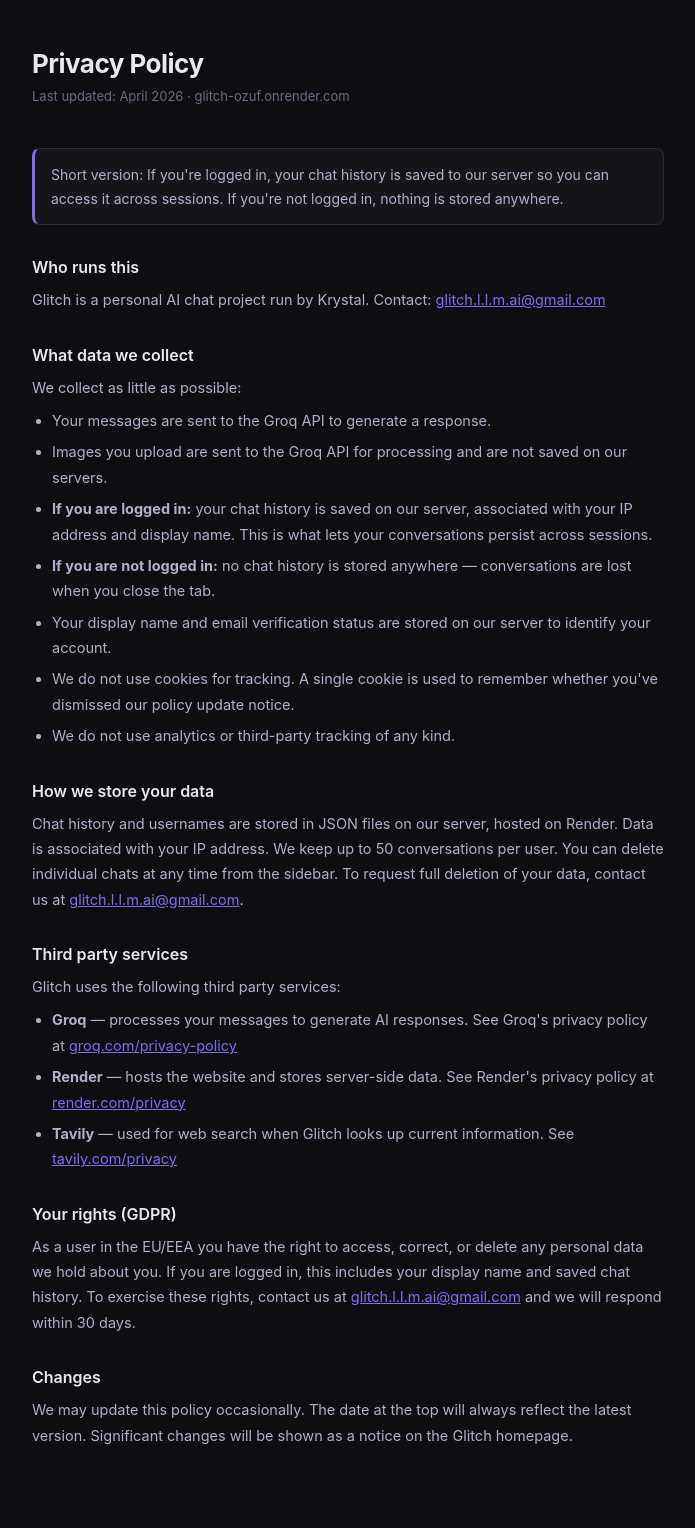
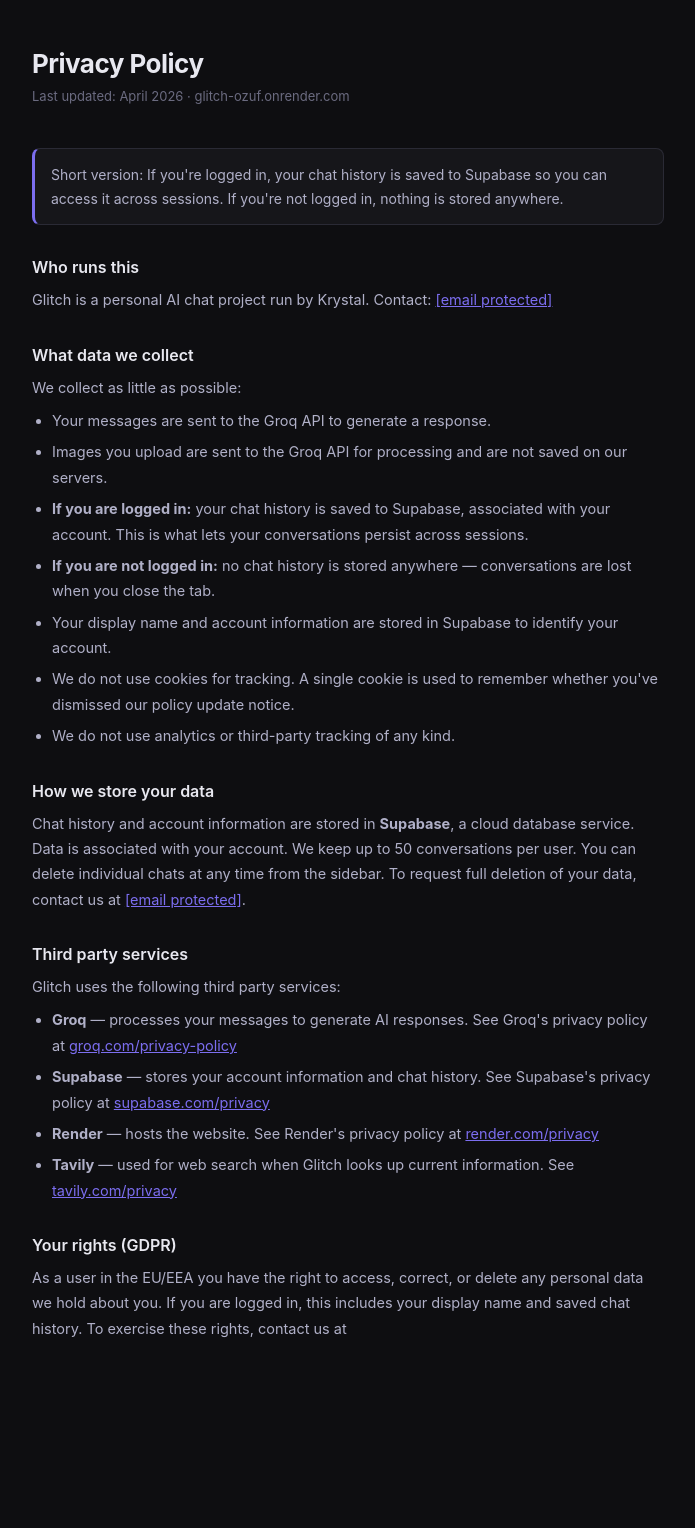
Before and after one commit to glitchZxZx/Glitch, a Flask app: page /privacy in a window 1280 px wide. Shown: the part 46-1574 px from the top of the page, without its empty margins (292-987 px from the left). After the commit the page ends 1384 px from the top, so only its background shows below. Run offline with Flask 3, Linux system fonts and the light colour scheme.

Commit message:
Update privacy.html

```diff
--- a/templates/privacy.html
+++ b/templates/privacy.html
@@ -41,40 +41,35 @@ a { color: var(--purple); }
   <p class="meta">Last updated: April 2026 · glitch-ozuf.onrender.com</p>
 
   <div class="highlight">
-    Short version: If you're logged in, your chat history is saved to our server so you can access it across sessions. If you're not logged in, nothing is stored anywhere.
+    Short version: If you're logged in, your chat history is saved to Supabase so you can access it across sessions. If you're not logged in, nothing is stored anywhere.
   </div>
 
   <h2>Who runs this</h2>
-  <p>Glitch is a personal AI chat project run by Krystal. Contact: <a href="mailto:glitch.l.l.m.ai@gmail.com">glitch.l.l.m.ai@gmail.com</a></p>
+  <p>Glitch is a personal AI chat project run by Krystal. Contact: <a href="/cdn-cgi/l/email-protection#eb8c87829f8883c587c587c586c58a82ab8c868a8287c5888486"><span class="__cf_email__" data-cfemail="67000b0e13040f490b490b490a49060e27000a060e0b4904080a">[email&#160;protected]</span></a></p>
 
   <h2>What data we collect</h2>
   <p>We collect as little as possible:</p>
   <ul>
     <li>Your messages are sent to the Groq API to generate a response.</li>
     <li>Images you upload are sent to the Groq API for processing and are not saved on our servers.</li>
-    <li><strong>If you are logged in:</strong> your chat history is saved on our server, associated with your IP address and display name. This is what lets your conversations persist across sessions.</li>
+    <li><strong>If you are logged in:</strong> your chat history is saved to Supabase, associated with your account. This is what lets your conversations persist across sessions.</li>
     <li><strong>If you are not logged in:</strong> no chat history is stored anywhere — conversations are lost when you close the tab.</li>
-    <li>Your display name and email verification status are stored on our server to identify your account.</li>
+    <li>Your display name and account information are stored in Supabase to identify your account.</li>
     <li>We do not use cookies for tracking. A single cookie is used to remember whether you've dismissed our policy update notice.</li>
     <li>We do not use analytics or third-party tracking of any kind.</li>
   </ul>
 
   <h2>How we store your data</h2>
-  <p>Chat history and usernames are stored in JSON files on our server, hosted on Render. Data is associated with your IP address. We keep up to 50 conversations per user. You can delete individual chats at any time from the sidebar. To request full deletion of your data, contact us at <a href="mailto:glitch.l.l.m.ai@gmail.com">glitch.l.l.m.ai@gmail.com</a>.</p>
+  <p>Chat history and account information are stored in <strong>Supabase</strong>, a cloud database service. Data is associated with your account. We keep up to 50 conversations per user. You can delete individual chats at any time from the sidebar. To request full deletion of your data, contact us at <a href="/cdn-cgi/l/email-protection#a8cfc4c1dccbc086c486c486c586c9c1e8cfc5c9c1c486cbc7c5"><span class="__cf_email__" data-cfemail="71161d180512195f1d5f1d5f1c5f101831161c10181d5f121e1c">[email&#160;protected]</span></a>.</p>
 
   <h2>Third party services</h2>
   <p>Glitch uses the following third party services:</p>
   <ul>
     <li><strong>Groq</strong> — processes your messages to generate AI responses. See Groq's privacy policy at <a href="https://groq.com/privacy-policy" target="_blank">groq.com/privacy-policy</a></li>
-    <li><strong>Render</strong> — hosts the website and stores server-side data. See Render's privacy policy at <a href="https://render.com/privacy" target="_blank">render.com/privacy</a></li>
+    <li><strong>Supabase</strong> — stores your account information and chat history. See Supabase's privacy policy at <a href="https://supabase.com/privacy" target="_blank">supabase.com/privacy</a></li>
+    <li><strong>Render</strong> — hosts the website. See Render's privacy policy at <a href="https://render.com/privacy" target="_blank">render.com/privacy</a></li>
     <li><strong>Tavily</strong> — used for web search when Glitch looks up current information. See <a href="https://tavily.com/privacy" target="_blank">tavily.com/privacy</a></li>
   </ul>
 
   <h2>Your rights (GDPR)</h2>
-  <p>As a user in the EU/EEA you have the right to access, correct, or delete any personal data we hold about you. If you are logged in, this includes your display name and saved chat history. To exercise these rights, contact us at <a href="mailto:glitch.l.l.m.ai@gmail.com">glitch.l.l.m.ai@gmail.com</a> and we will respond within 30 days.</p>
-
-  <h2>Changes</h2>
-  <p>We may update this policy occasionally. The date at the top will always reflect the latest version. Significant changes will be shown as a notice on the Glitch homepage.</p>
-</div>
-</body>
-</html>
+  <p>As a user in the EU/EEA you have the right to access, correct, or delete any personal data we hold about you. If you are logged in, this includes your display name and saved chat history. To exercise these rights, contact us at <a href="/cdn-cgi/l/email-protection#0c6b
```
